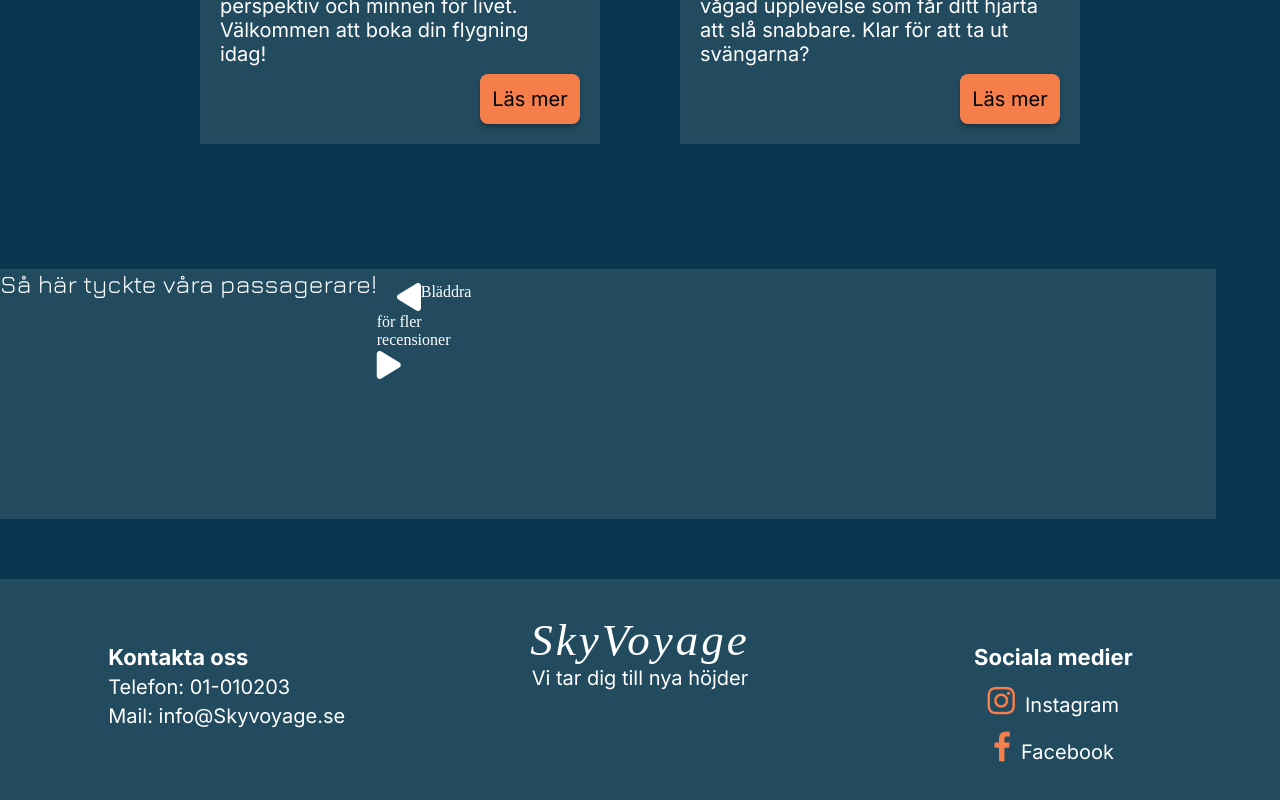
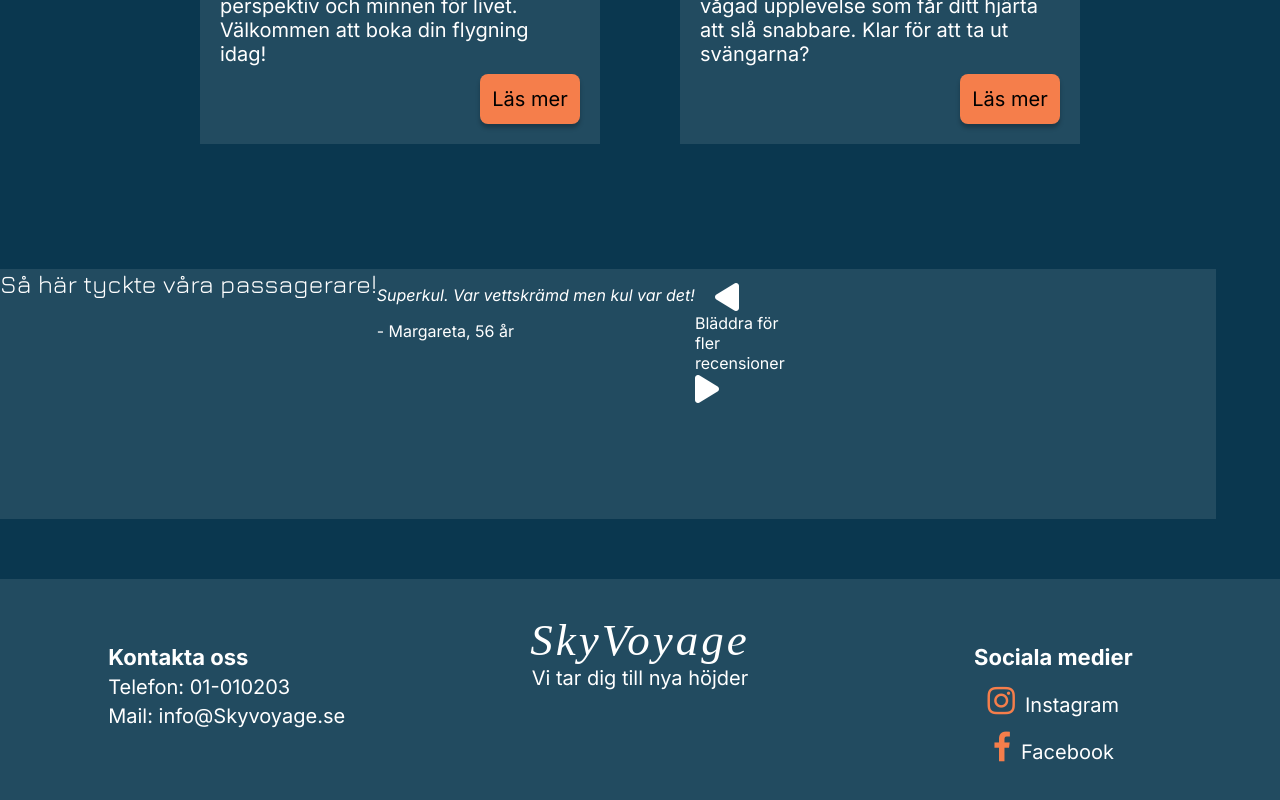
Before and after one commit to ellinorjohansson/SkyVoyage-Glantan, a Vue app: page / in a window 1280 px wide. Shown: the part 1594-2394 px from the top of the page. Built offline with nearby package versions, Linux system fonts and the light colour scheme; a web font is replaced by a local one.

Commit message:
✅ (feature): add review functions
it is now possible to change review with the arrow icons

```diff
--- a/src/component/ReviewCarousel.vue
+++ b/src/component/ReviewCarousel.vue
@@ -17,7 +17,19 @@
         },
     ]);
 
+    // Håller koll på vilken recension som visas
+    const currentReviewIndex = ref(0);
 
+    // Funktioner för att byta recension
+const nextReview = () => {
+  // Öka index för nästa recension
+  currentReviewIndex.value = (currentReviewIndex.value + 1) % reviews.value.length;
+};
+
+const previousReview = () => {
+  // Minska index för föregående recension
+  currentReviewIndex.value = (currentReviewIndex.value - 1 + reviews.value.length) % reviews.value.length;
+};
 
 </script>
 
@@ -25,10 +37,14 @@
 <template>
     <section class="review-section">
         <span class="review-header">Så här tyckte våra passagerare!</span>
+        <div class="review-conatiner">
+            <p class="review-text">{{ reviews[currentReviewIndex].review }}</p>
+            <p class="review-author">- {{ reviews[currentReviewIndex].name }}, {{ reviews[currentReviewIndex].age }} år</p>
+        </div>
         <div class="arrow-container">
-            <i class="fa-solid fa-play fa-rotate-180"></i>
+            <i @click="previousReview" class="fa-solid fa-play fa-rotate-180"></i>
             <span>Bläddra för fler recensioner</span>
-            <i class="fa-solid fa-play"></i>
+            <i @click="nextReview" class="fa-solid fa-play"></i>
         </div>
     </section>
 </template>
@@ -42,10 +58,14 @@
         background-color: $charcoal;
         display: flex;
         color: white;
+        font-family: $font-body;
 
         .review-header {
             font-family: $font-heading2;
             font-size: $mobile-font-size-heading2
+        }
+        .review-text {
+            font-style: italic;
         }
 
         .arrow-container {
```
